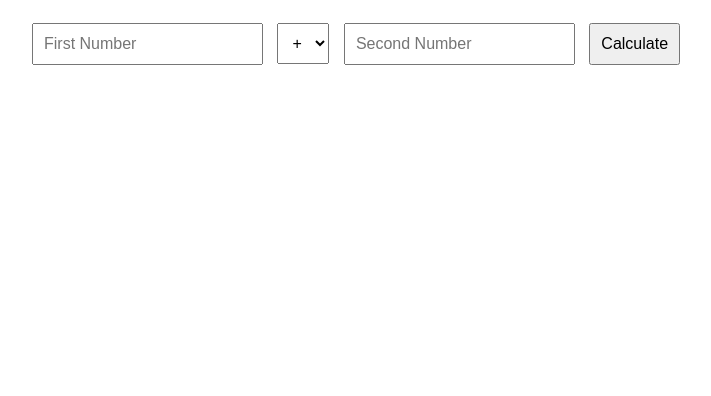
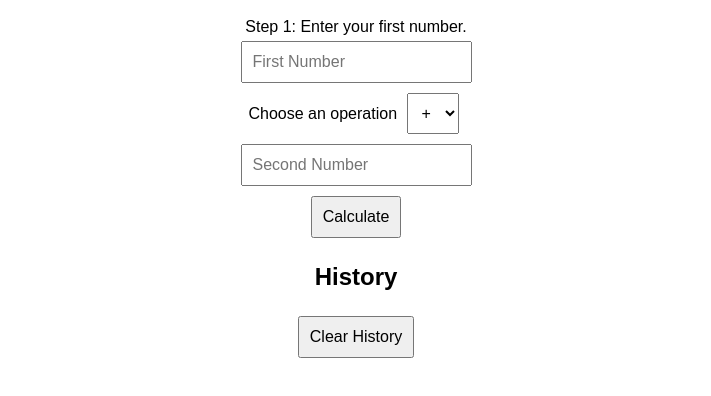
Before and after one commit to FallsUponMyself/Calculator, a plain HTML site: page index.html in a window 1280 px wide. Shown: the part 90-486 px from the top of the page, without its empty margins (284-995 px from the left). Drawn offline with Linux system fonts and the light colour scheme.

Commit message:
Update index.html

```diff
--- a/index.html
+++ b/index.html
@@ -1,27 +1,49 @@
 <!DOCTYPE html>
-<html>
+<html lang="en">
 <head>
-    <title>JavaScript Calculator</title>
+    <meta charset="UTF-8">
+    <meta name="viewport" content="width=device-width, initial-scale=1.0">
+    <title>Modern JavaScript Calculator</title>
     <link rel="stylesheet" href="Styles.css">
 </head>
 <body>
 
+    <main class="calculator-container">
         <h1>Simple Calculator</h1>
 
+        <div id="guide-message" class="info-message">
+            Step 1: Enter your first number.
+        </div>
+
+        <div class="input-group">
             <input type="number" id="num1" placeholder="First Number">
+        </div>
 
-    <select id="operation">
+        <div class="input-group">
+            <label for="operation-select" class="visually-hidden">Choose an operation</label>
+            <select id="operation-select">
                 <option value="add">+</option>
                 <option value="subtract">-</option>
                 <option value="multiply">*</option>
                 <option value="divide">/</option>
             </select>
+        </div>
 
+        <div class="input-group">
             <input type="number" id="num2" placeholder="Second Number">
+        </div>
 
-    <button onclick="calculate()">Calculate</button>
+        <button id="calculate-btn">Calculate</button>
 
         <div id="result"></div>
+    </main>
+
+    <div class="History-section">
+        <h2>History</h2>
+        <div id="history-log">
+        </div>
+        <button id="clear-history-btn" class="secondary-btn">Clear History</button>
+    </div>
 
     <script src="Script.js"></script>
 
```
Lines whose indentation alone changed are shown as unchanged.
